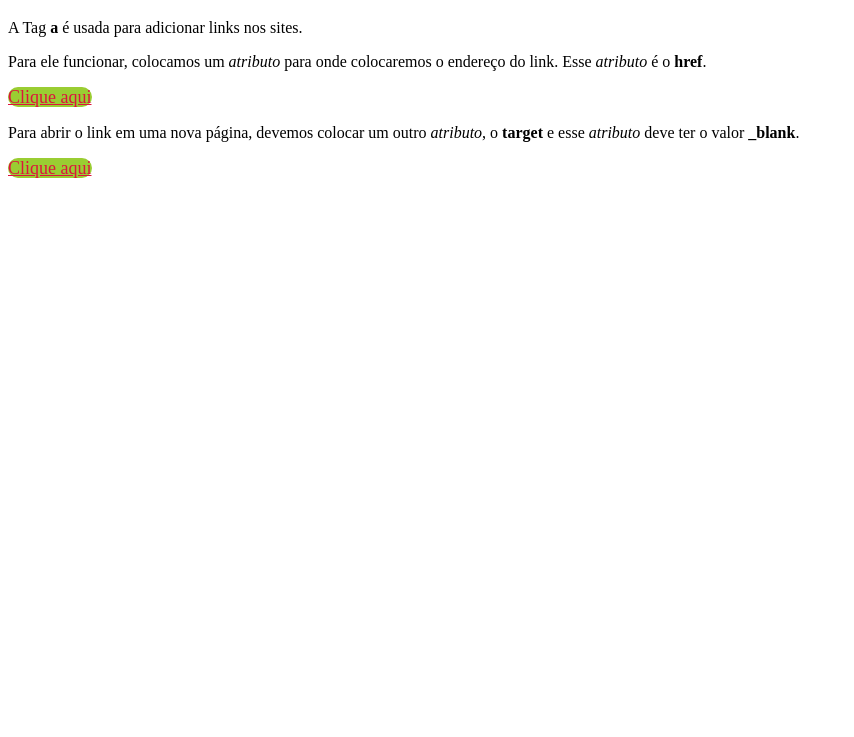
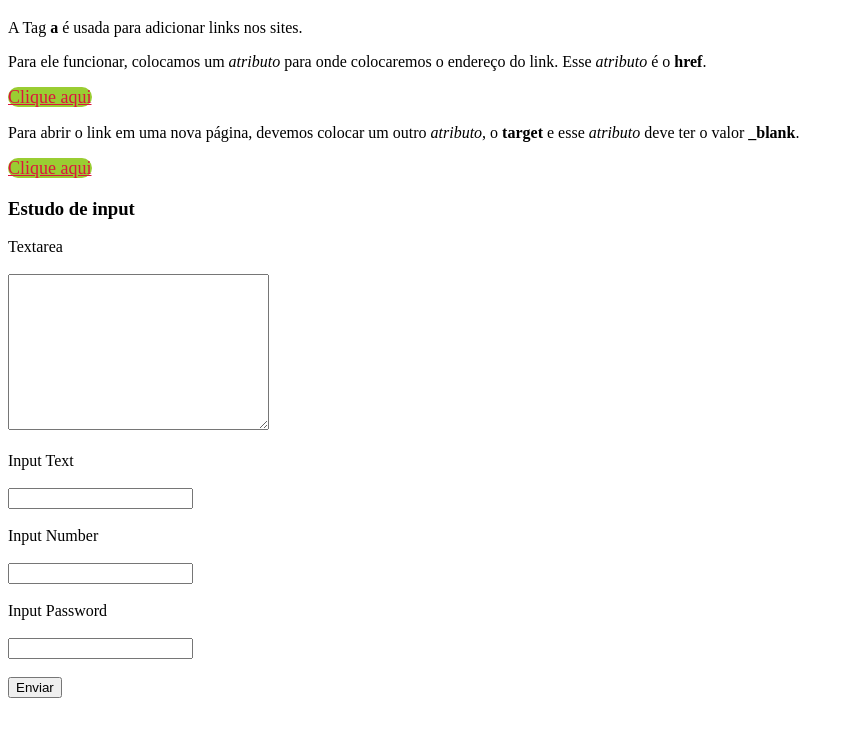
Before and after one commit to RogerioCosta88/dev-quest-html-basico-links-externos, a plain HTML site: page index.html in a window 1280 px wide. Shown: the part 61-798 px from the top of the page, without its empty margins (0-854 px from the left). Drawn offline with Linux system fonts and the light colour scheme.

Commit message:
modifico o arquivo index.html

```diff
--- a/index.html
+++ b/index.html
@@ -5,7 +5,7 @@
     <meta name="viewport" content="width=device-width, initial-scale=1.0" />
     <title>Dev Quest: Links Externos</title>
 
-    <link rel="stylesheet" href="style.css">
+    <link rel="stylesheet" href="style.css" />
   </head>
   <body>
     <h1>Links Externos</h1>
@@ -17,7 +17,7 @@
       Para ele funcionar, colocamos um <i>atributo</i> para onde colocaremos o
       endereço do link. Esse <i>atributo</i> é o <strong>href</strong>.
     </p>
-<a href="https://linkedin.com/in/robertorhd">Clique aqui</a>
+    <a href="https://linkedin.com/in/robertorhd">Clique aqui</a>
 
     <p>
       Para abrir o link em uma nova página, devemos colocar um outro
@@ -25,5 +25,39 @@
       o valor <strong>_blank</strong>.
     </p>
     <a href="https://linkedin.com/in/robertorhd" target="_blank">Clique aqui</a>
+
+    <h3>Estudo de input</h3>
+
+    <label for="texto">Textarea</label>
+    <br /><br />
+    <textarea name="texto" id="texto" cols="30" rows="10"></textarea>
+
+    <br /><br />
+
+    <label for="input text">Input Text</label>
+
+    <br /><br />
+
+    <input type="text" name="input text" id="input text" />
+
+    <br /><br />
+
+    <label for="input number">Input Number</label>
+
+    <br><br>
+
+    <input type="number" name="input number" id="input number">
+
+    <br><br>
+
+    <label for="input password">Input Password</label>
+
+    <br><br>
+
+    <input type="password" name="input password" id="input password">
+
+    <br><br>
+
+    <input type="submit" value="Enviar">
   </body>
 </html>
```
